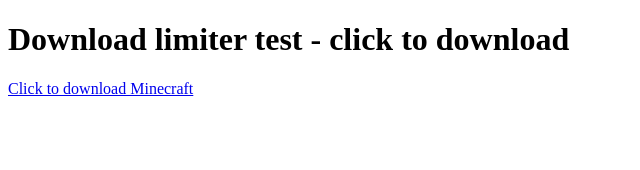
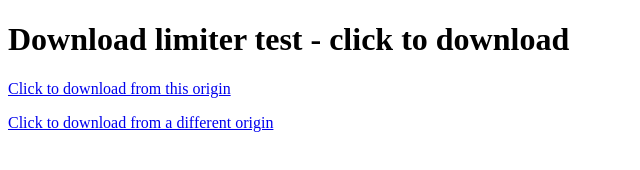
Before and after one commit to dominickng/chromium-demos, a plain HTML site: page security/multiple-downloads/click-to-download.html in a window 1280 px wide. Shown: the whole page, without its empty margins (0-640 px from the left). Drawn offline with Linux system fonts and the light colour scheme.

Commit message:
Adding a same/different origin click to download

```diff
--- a/security/multiple-downloads/click-to-download.html
+++ b/security/multiple-downloads/click-to-download.html
@@ -5,7 +5,8 @@
     </head>
     <body><h1>Download limiter test - click to download</h1></body>
 
-    <p><a href="https://s3.amazonaws.com/Minecraft.Download/launcher/Minecraft.exe">Click to download Minecraft</a></p>
+    <p><a href="test.js">Click to download from this origin</a></p>
+    <p><a href="https://s3.amazonaws.com/Minecraft.Download/launcher/Minecraft.exe">Click to download from a different origin</a></p>
 
     </script>
 </html>
```
